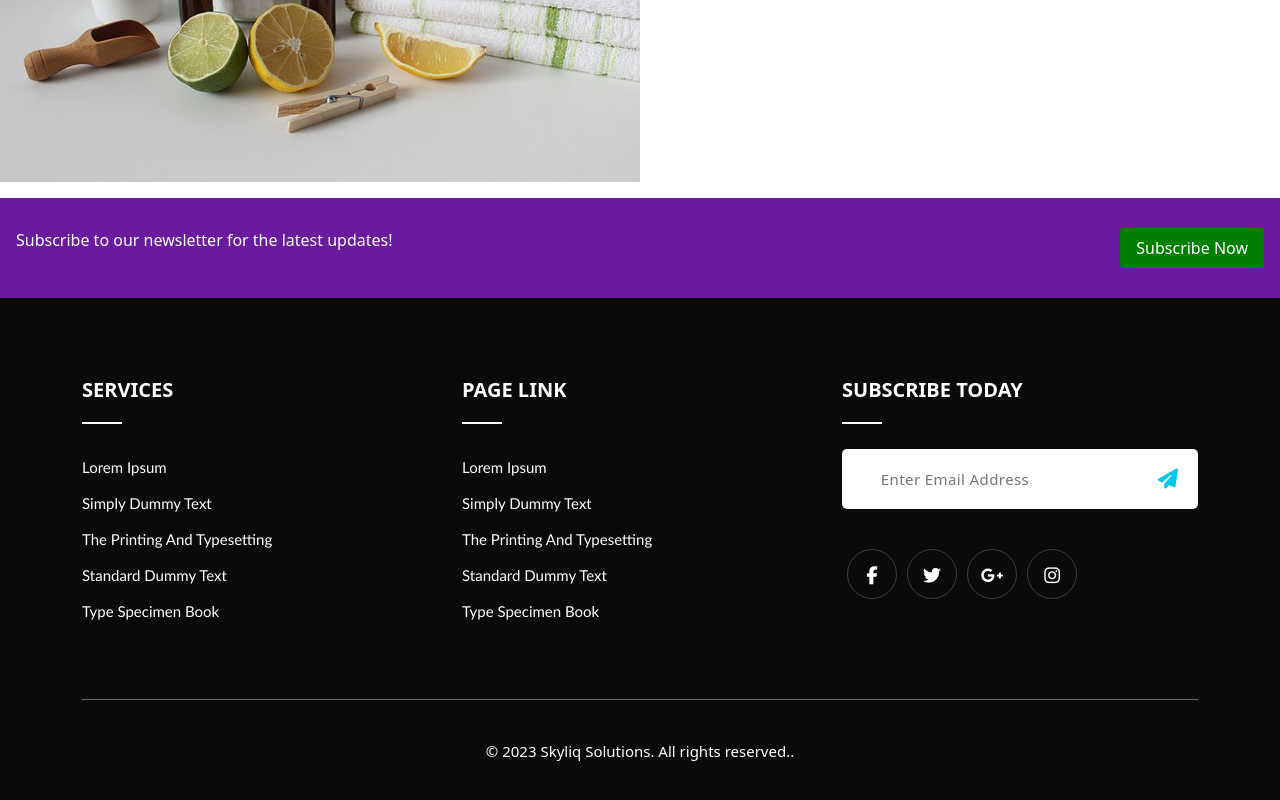
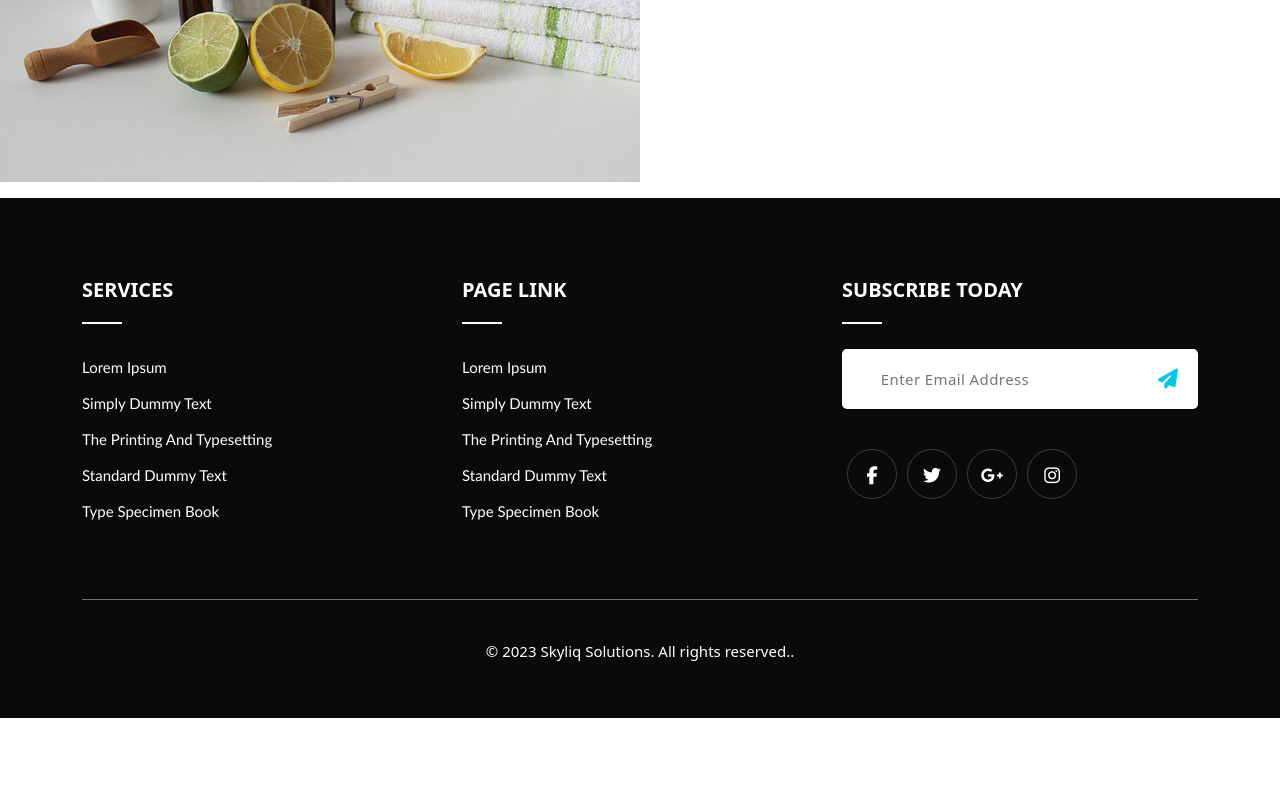
Before and after one commit to sirkaranja/Laundry-system, a React (Create React App) app in the folder client/: page / in a window 1280 px wide. Shown: the part 3078-3878 px from the top of the page. After the commit the page ends 3796 px from the top, so only its background shows below. Built offline with nearby package versions, Linux system fonts and the light colour scheme.

Commit message:
included newsletter in footer

```diff
--- a/client/src/App.js
+++ b/client/src/App.js
@@ -12,7 +12,6 @@ function App() {
       < Navbar />
       < About />
       < Services />
-      < Newsletter />
       < Footer />
 
     </div>
--- a/client/src/components/Newsletter/Newsletter.js
+++ /dev/null
@@ -1,19 +0,0 @@
-import React from 'react';
-import './newsletter.css';
-
-const NewsletterTab = () => {
-  const handleSubscribe = () => {
-    console.log('Subscribed!');
-  };
-
-  return (
-    <div className="newsletter-tab">
-      <div>
-        <p>Subscribe to our newsletter for the latest updates!</p>
-      </div>
-      <button onClick={handleSubscribe}>Subscribe Now</button>
-    </div>
-  );
-};
-
-export default NewsletterTab;
--- a/client/src/components/Newsletter/newsletter.css
+++ /dev/null
@@ -1,22 +0,0 @@
-.newsletter-tab {
-    background-color: rgb(106, 26, 159);
-    padding: 16px;
-    display: flex;
-    justify-content: space-between;
-    align-items: center;
-    height: 100px;
-  }
-
-  .newsletter-tab p {
-    color: white;
-    margin-right: 16px;
-  }
-
-  .newsletter-tab button {
-    background-color: green;
-    color: white;
-    padding: 8px 16px;
-    border: none;
-    border-radius: 4px;
-    cursor: pointer;
-  }
```
